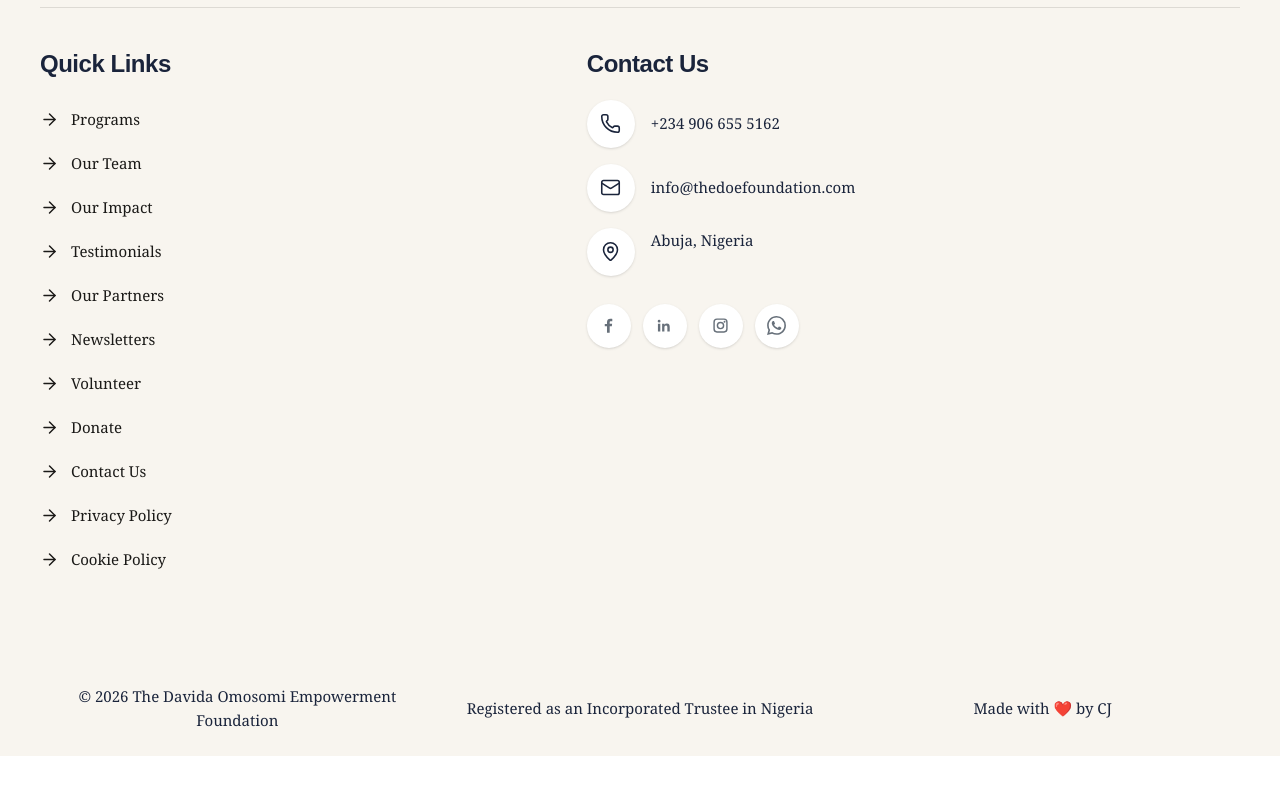
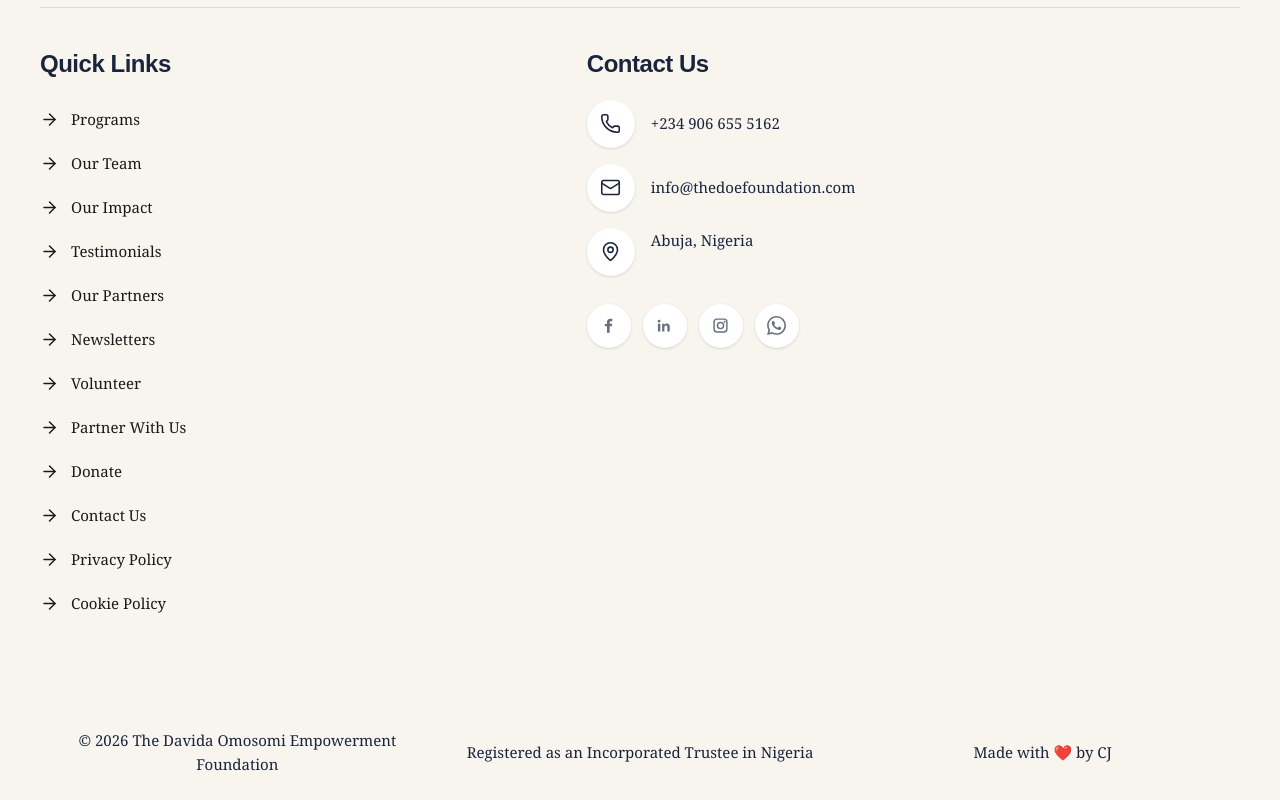
Before and after one commit to doefoundation/Doe, a Next.js app: page / in a window 1280 px wide. Shown: the part 6812-7612 px from the top of the page. Before the commit the page ends 7568 px from the top, so only its background shows below. Built offline with nearby package versions, Linux system fonts and the light colour scheme; no server answers; the database is empty.

Commit message:
Update site-footer.tsx

```diff
--- a/components/site-footer.tsx
+++ b/components/site-footer.tsx
@@ -12,6 +12,7 @@ const quickLinks = [
   { label: 'Our Partners', href: '/#our-partners' },
   { label: 'Newsletters', href: '/#newsletter-heading' },
   { label: 'Volunteer', href: '/volunteer' },
+  { label: 'Partner With Us', href: '/partner' },
   { label: 'Donate', href: '/donate' },
   { label: 'Contact Us', href: 'mailto:info@thedoefoundation.com' },
   { label: 'Privacy Policy', href: '/privacy-policy' },
```
